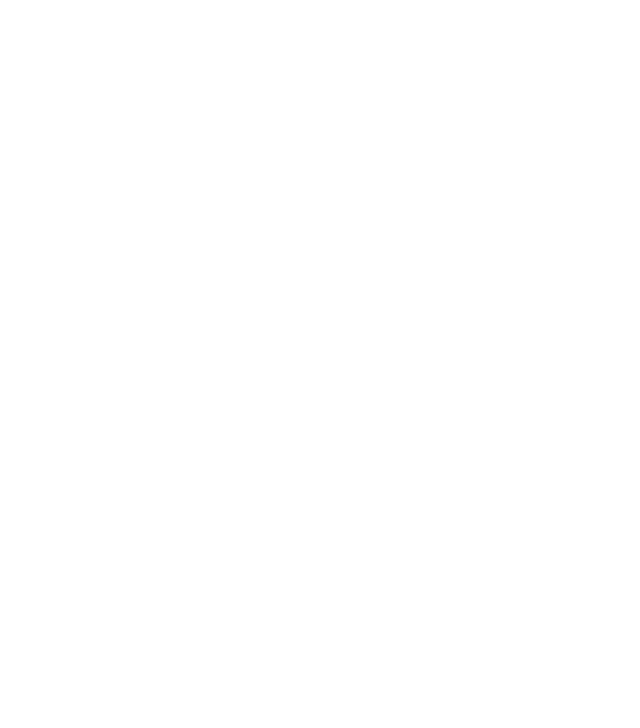
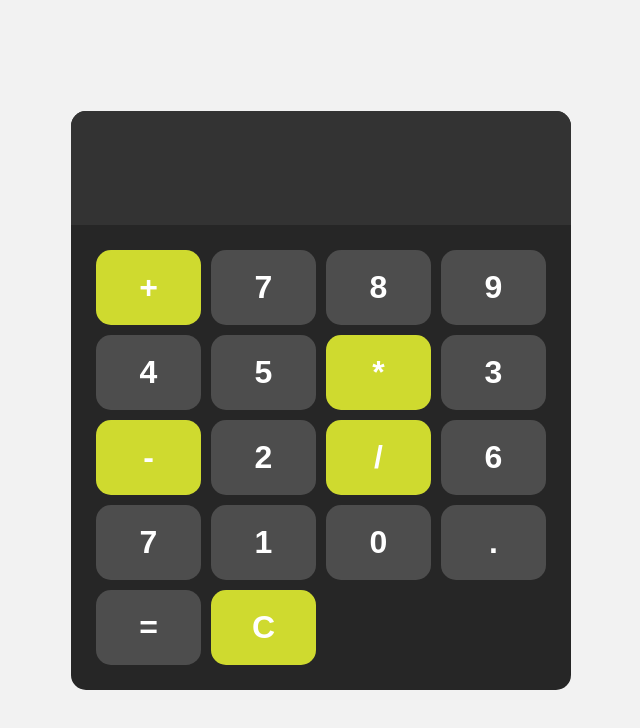
Before and after one commit to nadeem99-k/calculator, a plain HTML site: page index.html in a window 1280 px wide. Shown: the whole page, without its empty margins (319-959 px from the left). Drawn offline with Linux system fonts and the light colour scheme.

Commit message:
fix some errors

```diff
--- a/index.html
+++ b/index.html
@@ -3,9 +3,35 @@
 <head>
     <meta charset="UTF-8">
     <meta name="viewport" content="width=device-width, initial-scale=1.0">
+    <link rel="stylesheet" href="style.css">
     <title>Document</title>
 </head>
 <body>
+    <div id="calculator">
+        <input id="display" readonly>
+        <div id="keys">
 
+        <button onclick="appendToDisplay('+')" class="oprator-btn">+</button>
+       <button onclick="appendToDisplay('7')">7</button>
+<button onclick="appendToDisplay('8')">8</button>
+<button onclick="appendToDisplay('9')">9</button>
+<button onclick="appendToDisplay('4')">4</button>
+<button onclick="appendToDisplay('5')">5</button>
+<button onclick="appendToDsiplay('*')" class="oprator-btn">*</button>
+<button onclick="appendToDisplay('3')">3</button>
+<button onclick="appendToDisplay('-')" class="oprator-btn">-</button>
+
+<button onclick="appendToDisplay('2')">2</button>
+<button onclick="appendToisplay('/')" class="oprator-btn">/</button>
+<button onclick="appendToDisplay('6')">6</button>
+<button onclick="appendToDisplay('7')">7</button>
+<button onclick="appendToDisplay('1')">1</button>
+<button onclick="appendToDisplay('0')">0</button>
+<button onclick="appendToDisplay('.')">.</button>
+<button onclick="calculate()">=</button>
+<button onclick="clearDisplay()" class="oprator-btn">C</button>
+        </div>
+    </div>
+    <script src="index.js"></script>
 </body>
 </html>
--- /dev/null
+++ b/index.js
@@ -0,0 +1,17 @@
+const display = document.getElementById("display")
+
+function appendToDisplay(input){
+    display.value += input;
+}
+
+function clearDisplay(){
+     display.value = "";
+}
+
+function calculate(){
+       try{
+        display.value = eval(display.value);
+       }catch(error){
+display.value = "error";
+       }
+}
--- /dev/null
+++ b/style.css
@@ -0,0 +1,65 @@
+body {
+    margin: 0;
+    display: flex;
+    justify-content: center;
+    align-items: center;
+    height: 100vh;
+    background-color: hsl(0, 0%, 95%);
+  }
+
+  #calculator {
+    font-family: Arial, sans-serif;
+    background-color: hsl(0, 0%, 15%);
+    border-radius: 15px;
+    max-width: 500px;
+    overflow: hidden;
+  }
+
+  #display {
+    width: 100%;
+    padding: 20px;
+    font-size: 4rem;
+    text-align: right;
+    background-color: hsl(0, 0%, 20%);
+    border: none;
+    color: white;
+  }
+
+  #keys {
+    display: grid;
+    grid-template-columns: repeat(4, 1fr);
+    gap: 10px;
+    padding: 25px;
+  }
+
+  button {
+    width: 100%;
+    height: 75px;
+    border-radius: 15px;
+    border: none;
+    background-color: hsl(0, 0%, 30%);
+    color: white;
+    font-size: 2rem;
+    font-weight: bold;
+    cursor: pointer;
+  }
+
+  button:hover {
+    background-color: hsl(0, 0%, 40%);
+  }
+
+  button:active {
+    background-color: hsl(0, 0%, 50%);
+  }
+
+  .oprator-btn {
+    background-color: hsl(64, 70%, 52%);
+  }
+
+  .oprator-btn:hover {
+    background-color: hsl(64, 70%, 62%);
+  }
+
+  .oprator-btn:active {
+    background-color: hsl(64, 70%, 72%);
+  }
```
